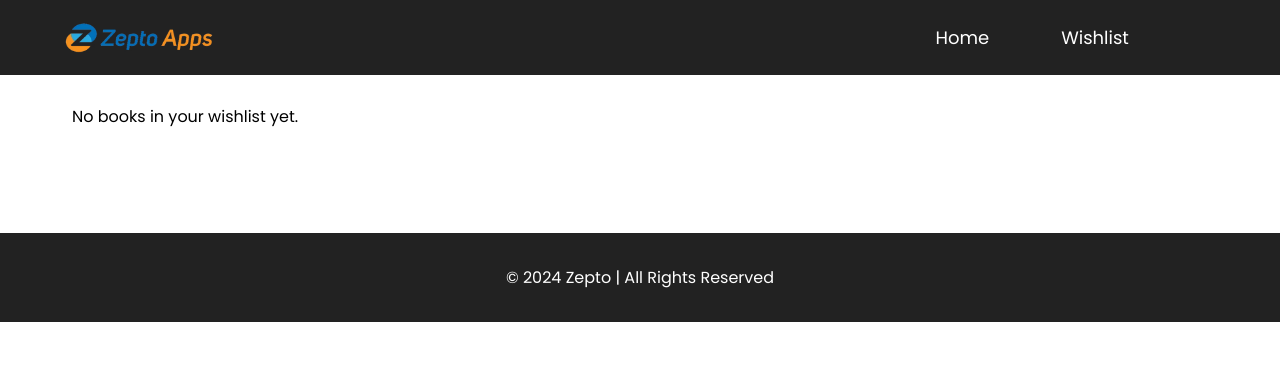
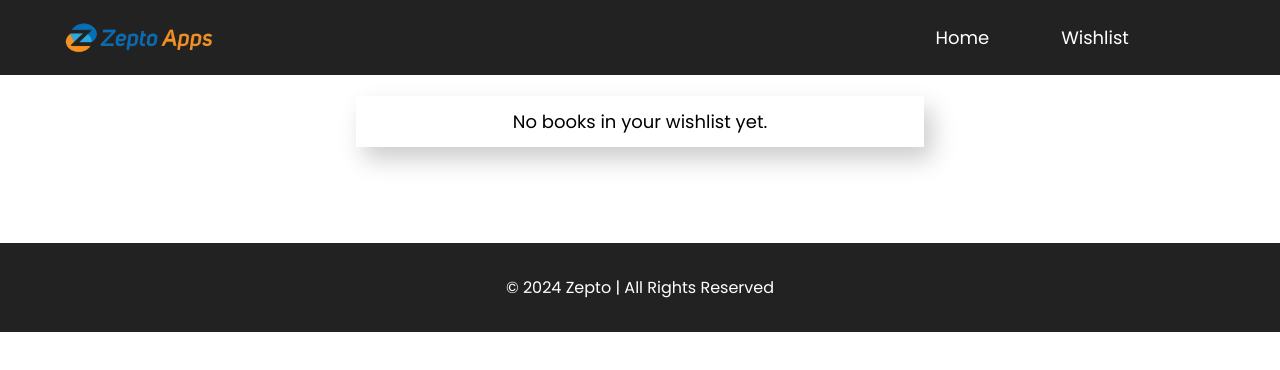
Before and after one commit to risalshahed/zepto-apps-task, a React (Vite) app: page /wishlist in a window 1280 px wide. Shown: the top 370 px of the page. Built offline with nearby package versions, Linux system fonts and the light colour scheme; no server answers.

Commit message:
class name fixed

```diff
--- a/src/App.css
+++ b/src/App.css
@@ -177,7 +177,7 @@ main {
 .books-view h3, p {
   padding: 8px 0 0;
 }
-#count-wish {
+.count-wish {
   text-align: center;
   font-size: 18px;
   width: 50%;
--- a/src/components/Books/Books.jsx
+++ b/src/components/Books/Books.jsx
@@ -89,7 +89,7 @@ const Books = ({ filterWishlist = false }) => {
         </h1>
         {
           filterWishlist && (
-            <p id='count-wish'>
+            <p className='count-wish'>
               You&apos;ve liked <strong>{wishlist.length}</strong> books
             </p>
           )
--- a/src/pages/WishList.jsx
+++ b/src/pages/WishList.jsx
@@ -13,7 +13,7 @@ const Wishlist = () => {
       {wishlist.length > 0 ? (
         <Books filterWishlist={true} />
       ) : (
-        <p>No books in your wishlist yet.</p>
+        <p className='count-wish'>No books in your wishlist yet.</p>
       )}
     </>
   );
```
